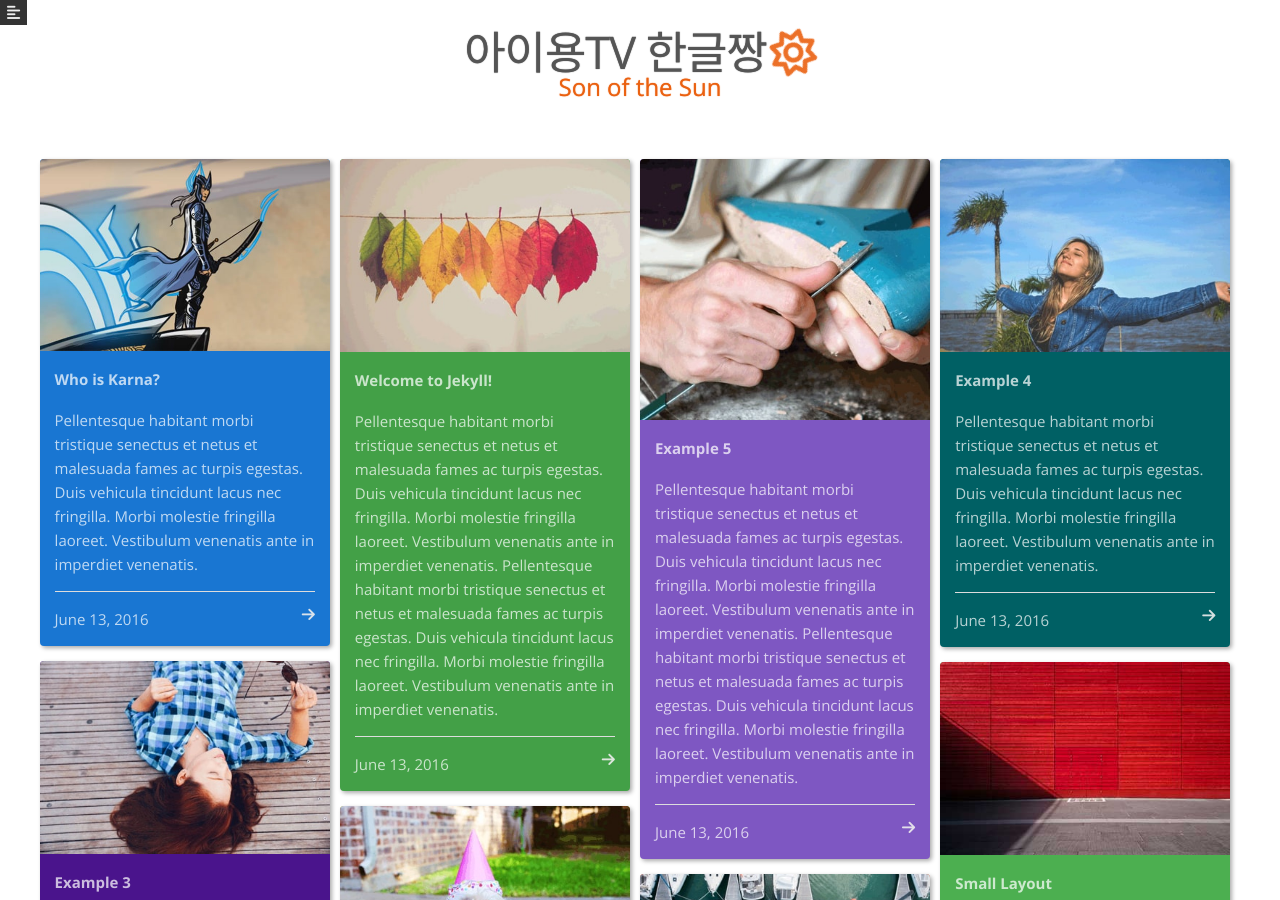
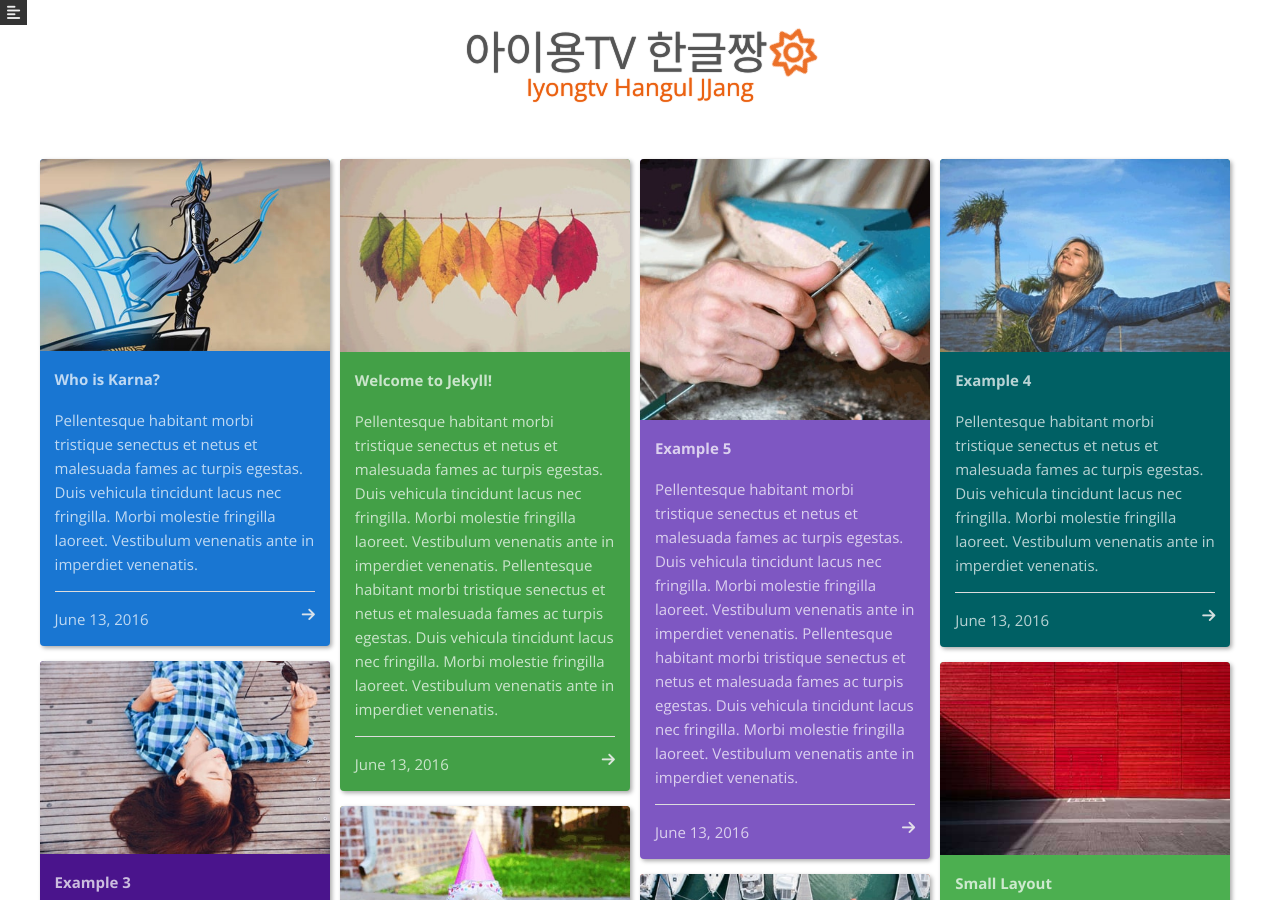
Before and after one commit to iyongtv/home, a Jekyll site: the page built from index.html, in a window 1280 px wide and 900 px high. Built offline with Jekyll 4.4.1, drawn with Linux system fonts in a browser that asks for light colours; nearby versions of some CDN libraries.

Commit message:
subtitle updated

```diff
--- a/_layouts/default.html
+++ b/_layouts/default.html
@@ -15,7 +15,7 @@ layout: compress
 <!-- Use any element to open the sidenav -->
 <span id="slid" onclick="openNav()"><i class="fa fa-align-left" aria-hidden="true"></i></span>
 <a href="{{site.baseurl}}/"><h1 class="header-title">{{site.title}}<i class="fa fa-sun-o" aria-hidden="true"></i> </h1></a>
-<h2 class="header-tagline">Son of the Sun</h2>
+<h2 class="header-tagline">Iyongtv Hangul JJang</h2>
 </header>
 <div id="main">
 
```
